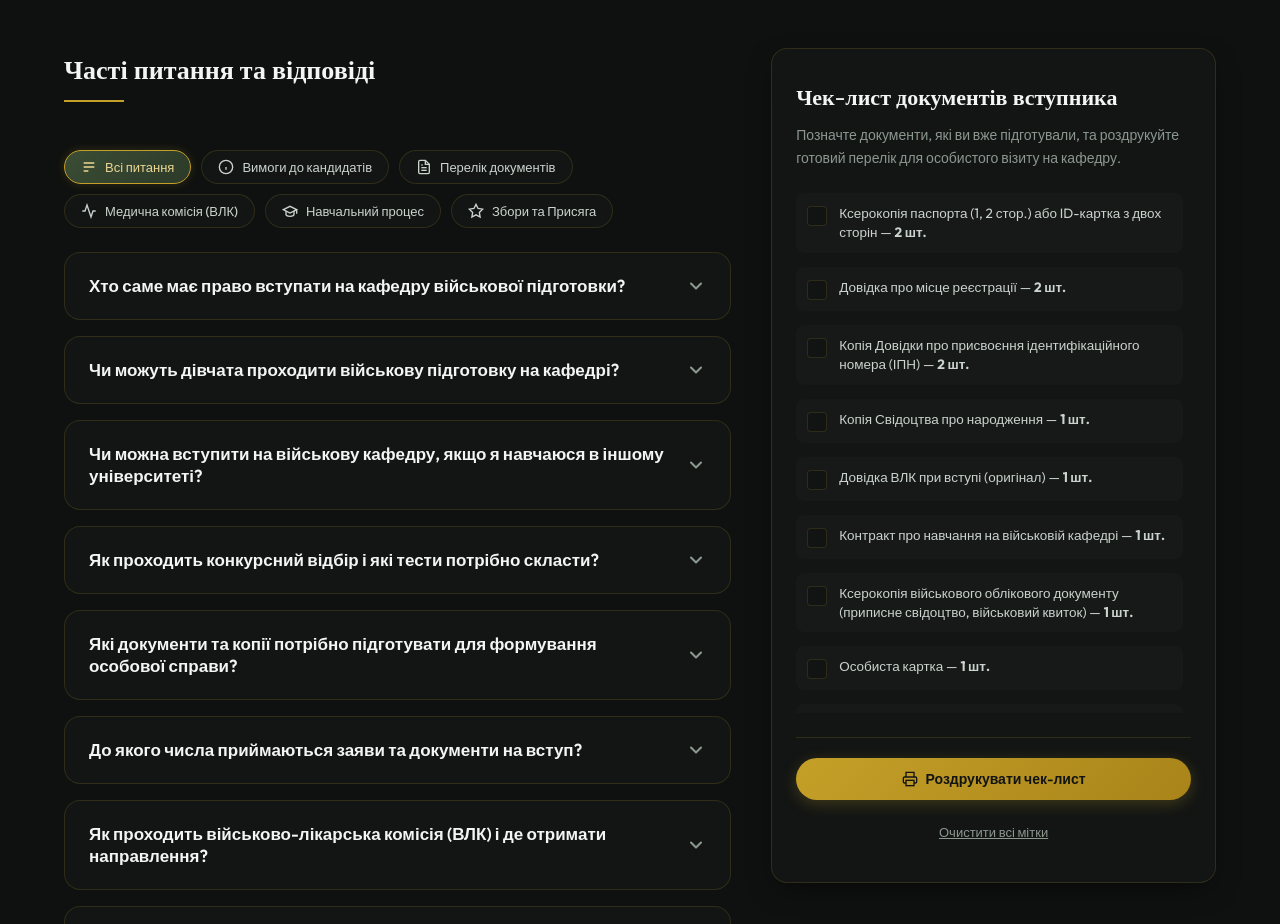
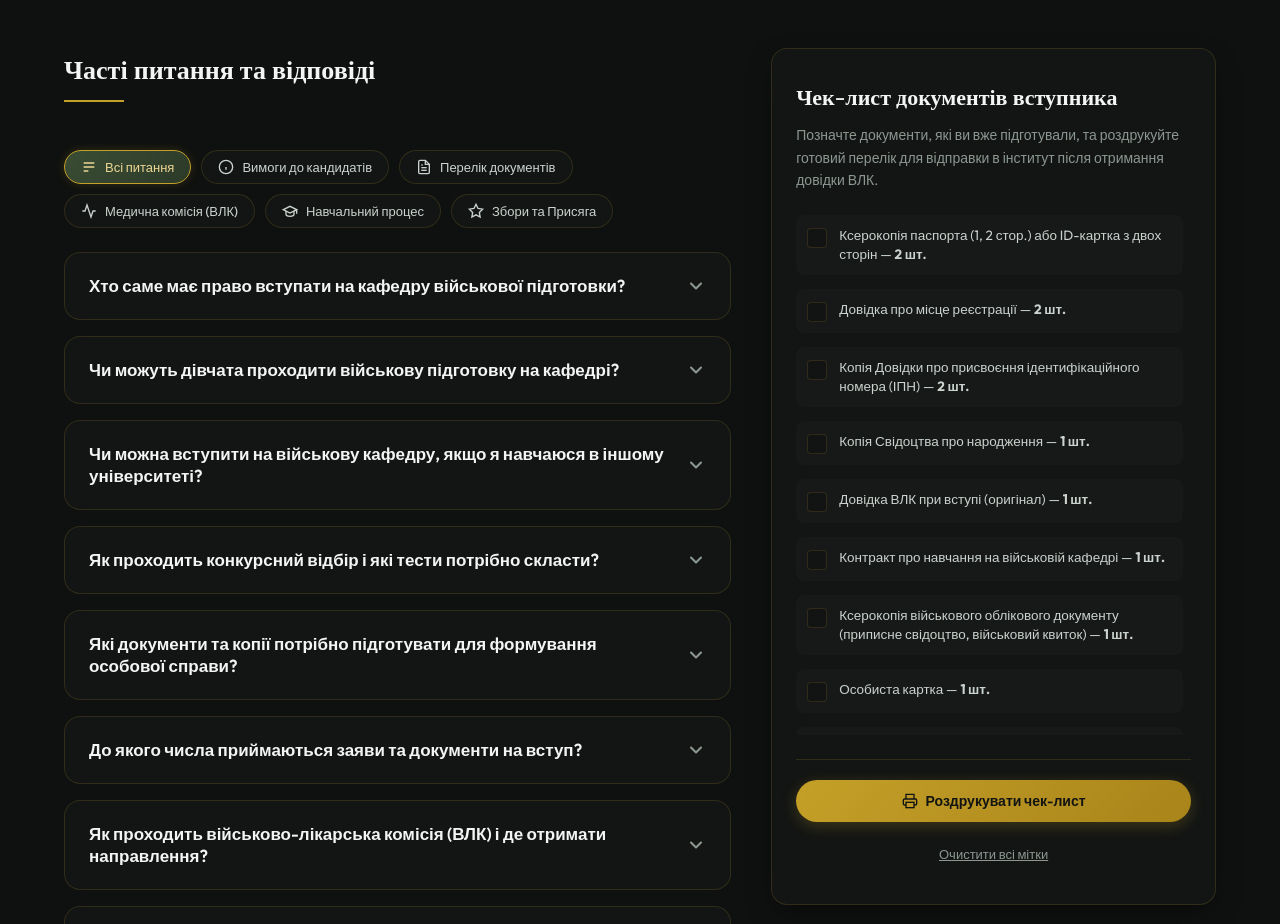
Before and after one commit to primusua-ux/kvp-zvi-faq, a plain HTML site: page index.html in a window 1280 px wide. Shown: the part 1520-2444 px from the top of the page. Drawn offline with nearby package versions, Linux system fonts and the light colour scheme; a web font is replaced by a local one.

Commit message:
Update index.html checklist description: change personal visit to sending to institute after VLK

```diff
--- a/index.html
+++ b/index.html
@@ -237,7 +237,7 @@
         <section class="checklist-area">
             <div class="checklist-card">
                 <h2 class="checklist-title">Чек-лист документів вступника</h2>
-                <p class="checklist-desc no-print">Позначте документи, які ви вже підготували, та роздрукуйте готовий перелік для особистого візиту на кафедру.</p>
+                <p class="checklist-desc no-print">Позначте документи, які ви вже підготували, та роздрукуйте готовий перелік для відправки в інститут після отримання довідки ВЛК.</p>
 
                 <div class="print-header-only">
                     <h3>Житомирський військовий інститут імені С. П. Корольова</h3>
```
